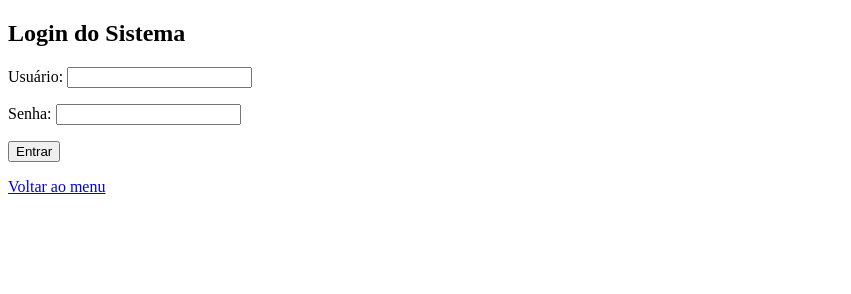
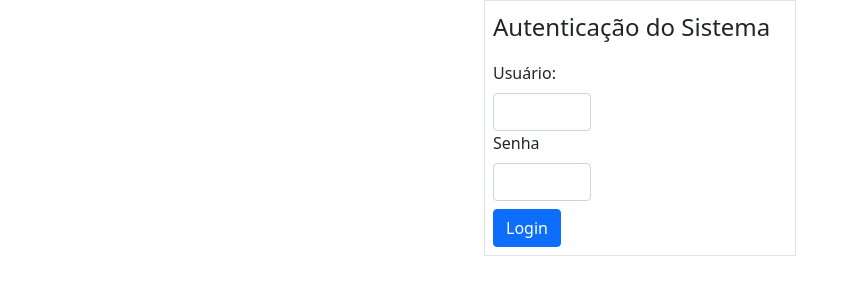
Before and after one commit to ogmaju/Atividade04PPI, a website: page public/login.html in a window 1280 px wide. Shown: the whole page, without its empty margins (0-851 px from the left). Drawn offline with nearby package versions, Linux system fonts and the light colour scheme.

Commit message:
finalizações

```diff
--- a/public/login.html
+++ b/public/login.html
@@ -1,18 +1,33 @@
 <!DOCTYPE html>
-<html>
+
 <head>
     <meta charset="utf-8">
-    <title>Login</title>
+    <link href="https://cdn.jsdelivr.net/npm/bootstrap@5.0.2/dist/css/bootstrap.min.css" rel="stylesheet"
+        integrity="sha384-EVSTQN3/azprG1Anm3QDgpJLIm9Nao0Yz1ztcQTwFspd3yD65VohhpuuCOmLASjC" crossorigin="anonymous">
 </head>
+
 <body>
-    <h2>Login do Sistema</h2>
+    <div class="container w-25">
+        <form action='/login' method='POST' class="row g-3 needs-validation" novalidate>
+            <fieldset class="border p-2">
+                <legend class="mb-3">Autenticação do Sistema</legend>
+                <div class="col-md-4">
+                    <label for="" class="form-label">Usuário:</label>
+                    <input type="text" class="form-control" id="usuario" name="usuario" required>
+                </div>
+                <div class="col-md-4">
+                    <label for="senha" class="form-label">Senha</label>
+                    <input type="password" class="form-control" id="senha" name="senha" required>
+                </div>
+                <div class="col-12 mt-2">
+                    <button class="btn btn-primary" type="submit">Login</button>
+                </div>
+            </fieldset>
+        </form>
+    </div>
+    <script src="https://cdn.jsdelivr.net/npm/bootstrap@5.0.2/dist/js/bootstrap.bundle.min.js"
+        integrity="sha384-MrcW6ZMFYlzcLA8Nl+NtUVF0sA7MsXsP1UyJoMp4YLEuNSfAP+JcXn/tWtIaxVXM"
+        crossorigin="anonymous"></script>
+</body>
 
-    <form method="POST" action="/login">
-        <p>Usuário: <input name="usuario" required></p>
-        <p>Senha: <input name="senha" type="password" required></p>
-        <button type="submit">Entrar</button>
-    </form>
-
-    <p><a href="/">Voltar ao menu</a></p>
-</body>
 </html>
```
Also changed, not shown: public/vercel.json (added).
